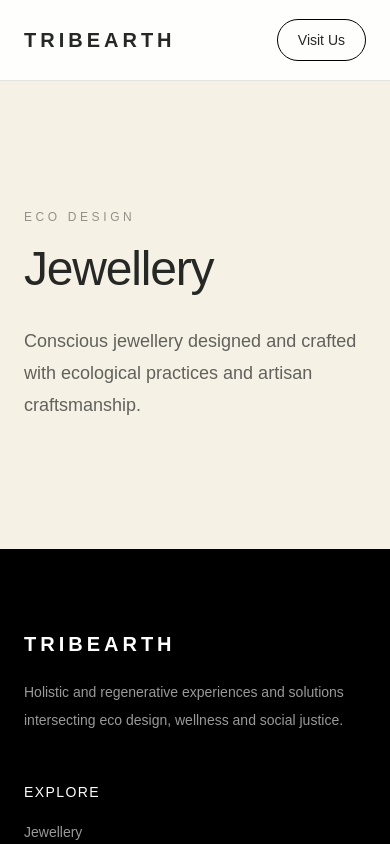
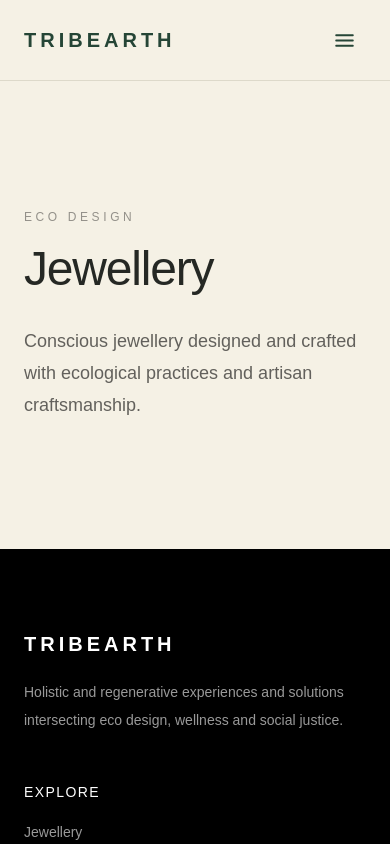
Before and after one commit to MatthewsRicky/tribearthtemplate, a Next.js app: page /jewellery in a window 390 px wide. Shown: the top 844 px of the page. Built offline with nearby package versions, Linux system fonts and the light colour scheme.

Commit message:
mobile header and hamburger menu and *temporary* admin dashboard link

```diff
--- a/src/components/Header.tsx
+++ b/src/components/Header.tsx
@@ -1,59 +1,151 @@
+
+'use client'
+
+import { useState } from 'react'
 import Link from 'next/link'
 
 const navigation = [
-  {
-    label: 'Jewellery',
-    href: '/jewellery',
-  },
-  {
-    label: 'Café',
-    href: '/cafe',
-  },
-  {
-    label: 'Impact',
-    href: '/impact',
-  },
-  {
-    label: 'Art & Culture',
-    href: '/art',
-  },
-  {
-    label: 'Wellness',
-    href: '/wellness',
-  },
-  {
-    label: 'Journal',
-    href: '/journal',
-  },
-]
+  { label: 'Jewellery', href: '/jewellery' },
+  { label: 'Café', href: '/cafe' },
+  { label: 'Impact', href: '/impact' },
+  { label: 'Art & Culture', href: '/art' },
+  { label: 'Wellness', href: '/wellness' },
+  { label: 'Journal', href: '/journal' },
+  ]
 
 export default function Header() {
+  const [menuOpen, setMenuOpen] = useState(false)
+
+  const closeMenu = () => setMenuOpen(false)
+
   return (
-    <header className="sticky top-0 z-50 border-b border-black/10 bg-white/90 backdrop-blur-md">
+    <header className="sticky top-0 z-50 border-b border-tribearth-border bg-tribearth-cream/95 backdrop-blur-md">
       <div className="mx-auto flex h-20 max-w-7xl items-center justify-between px-6 lg:px-8">
-        <Link href="/" className="text-xl font-semibold tracking-[0.2em]">
+        {/* Brand */}
+        <Link
+          href="/"
+          onClick={closeMenu}
+          className="text-xl font-semibold tracking-[0.2em] text-tribearth-green-deep"
+        >
           TRIBEARTH
         </Link>
 
-        <nav className="hidden items-center gap-8 lg:flex">
+        {/* Desktop navigation */}
+        <nav
+          aria-label="Main navigation"
+          className="hidden items-center gap-6 lg:flex"
+        >
           {navigation.map((item) => (
             <Link
               key={item.href}
               href={item.href}
-              className="text-sm transition-opacity hover:opacity-60"
+              className="text-sm transition-colors hover:text-tribearth-gold"
             >
               {item.label}
             </Link>
           ))}
         </nav>
 
-        <Link
-          href="/contact"
-          className="rounded-full border border-black px-5 py-2.5 text-sm transition-colors hover:bg-black hover:text-white"
+        {/* Desktop actions */}
+        <div className="hidden items-center gap-3 md:flex">
+          <Link
+            href="/admin"
+            className="rounded-full border border-tribearth-green-deep/30 px-4 py-2.5 text-sm text-tribearth-green-deep transition-colors hover:border-tribearth-green-deep hover:bg-tribearth-green-deep/5"
+          >
+            CMS Admin
+          </Link>
+
+          <Link
+            href="/contact"
+            className="rounded-full border border-tribearth-green-deep px-5 py-2.5 text-sm transition-colors hover:bg-tribearth-green-deep hover:text-tribearth-cream"
+          >
+            Visit Us
+          </Link>
+        </div>
+
+        {/* Mobile menu toggle */}
+        <button
+          type="button"
+          onClick={() => setMenuOpen((open) => !open)}
+          className="flex h-11 w-11 items-center justify-center rounded-full text-tribearth-green-deep transition-colors hover:bg-tribearth-green-deep/10 md:hidden"
+          aria-label={menuOpen ? 'Close navigation menu' : 'Open navigation menu'}
+          aria-expanded={menuOpen}
+          aria-controls="mobile-navigation"
         >
-          Visit Us
-        </Link>
+          {menuOpen ? (
+            <svg
+              xmlns="http://www.w3.org/2000/svg"
+              width="25"
+              height="25"
+              viewBox="0 0 24 24"
+              fill="none"
+              stroke="currentColor"
+              strokeWidth="1.8"
+              strokeLinecap="round"
+              strokeLinejoin="round"
+              aria-hidden="true"
+            >
+              <path d="M18 6 6 18" />
+              <path d="m6 6 12 12" />
+            </svg>
+          ) : (
+            <svg
+              xmlns="http://www.w3.org/2000/svg"
+              width="25"
+              height="25"
+              viewBox="0 0 24 24"
+              fill="none"
+              stroke="currentColor"
+              strokeWidth="1.8"
+              strokeLinecap="round"
+              strokeLinejoin="round"
+              aria-hidden="true"
+            >
+              <path d="M4 7h16" />
+              <path d="M4 12h16" />
+              <path d="M4 17h16" />
+            </svg>
+          )}
+        </button>
       </div>
+
+      {/* Mobile navigation */}
+      {menuOpen && (
+        <nav
+          id="mobile-navigation"
+          aria-label="Mobile navigation"
+          className="absolute left-0 top-full w-full border-b border-tribearth-border bg-tribearth-cream px-6 pb-7 pt-4 shadow-lg md:hidden"
+        >
+          <div className="mx-auto flex max-w-7xl flex-col">
+            {navigation.map((item) => (
+              <Link
+                key={item.href}
+                href={item.href}
+                onClick={closeMenu}
+                className="border-b border-tribearth-border/70 py-4 text-base text-tribearth-green-deep transition-colors hover:text-tribearth-gold"
+              >
+                {item.label}
+              </Link>
+            ))}
+
+            <Link
+              href="/admin"
+              onClick={closeMenu}
+              className="mt-5 self-start rounded-full border border-tribearth-green-deep/30 px-6 py-3 text-sm text-tribearth-green-deep transition-colors hover:bg-tribearth-green-deep/5"
+            >
+              CMS Admin
+            </Link>
+
+            <Link
+              href="/contact"
+              onClick={closeMenu}
+              className="mt-3 self-start rounded-full bg-tribearth-green-deep px-6 py-3 text-sm text-tribearth-cream transition-colors hover:bg-tribearth-green"
+            >
+              Visit Us
+            </Link>
+          </div>
+        </nav>
+      )}
     </header>
   )
 }
```
